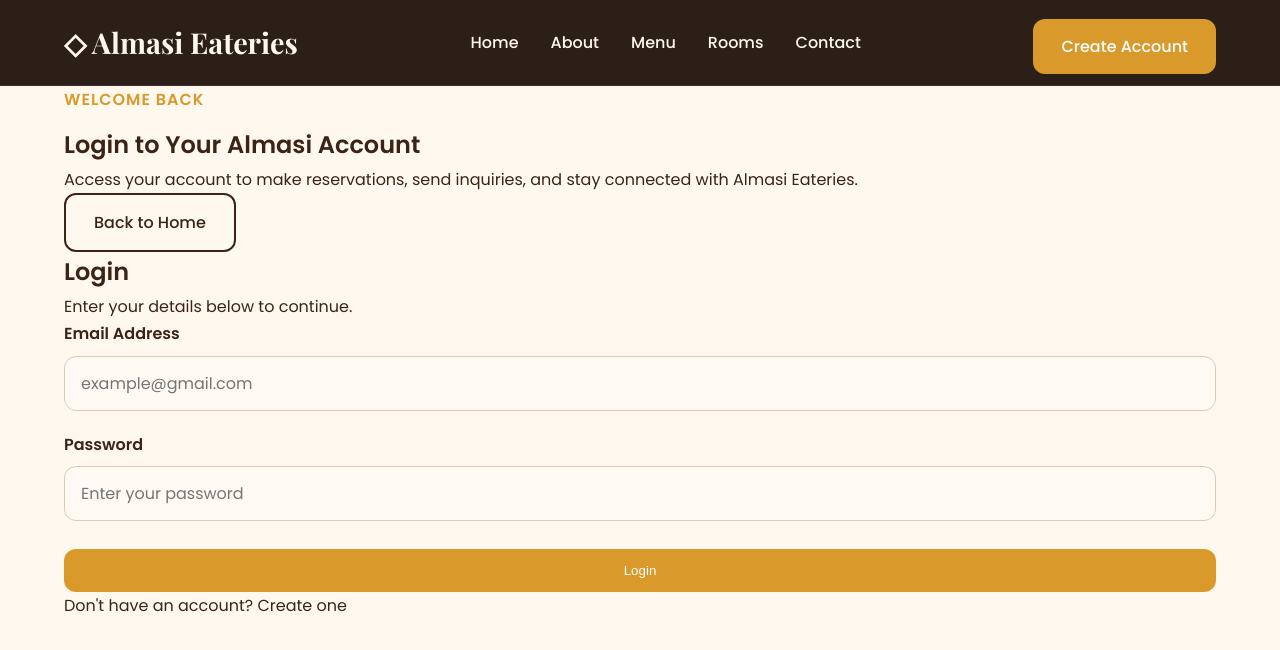
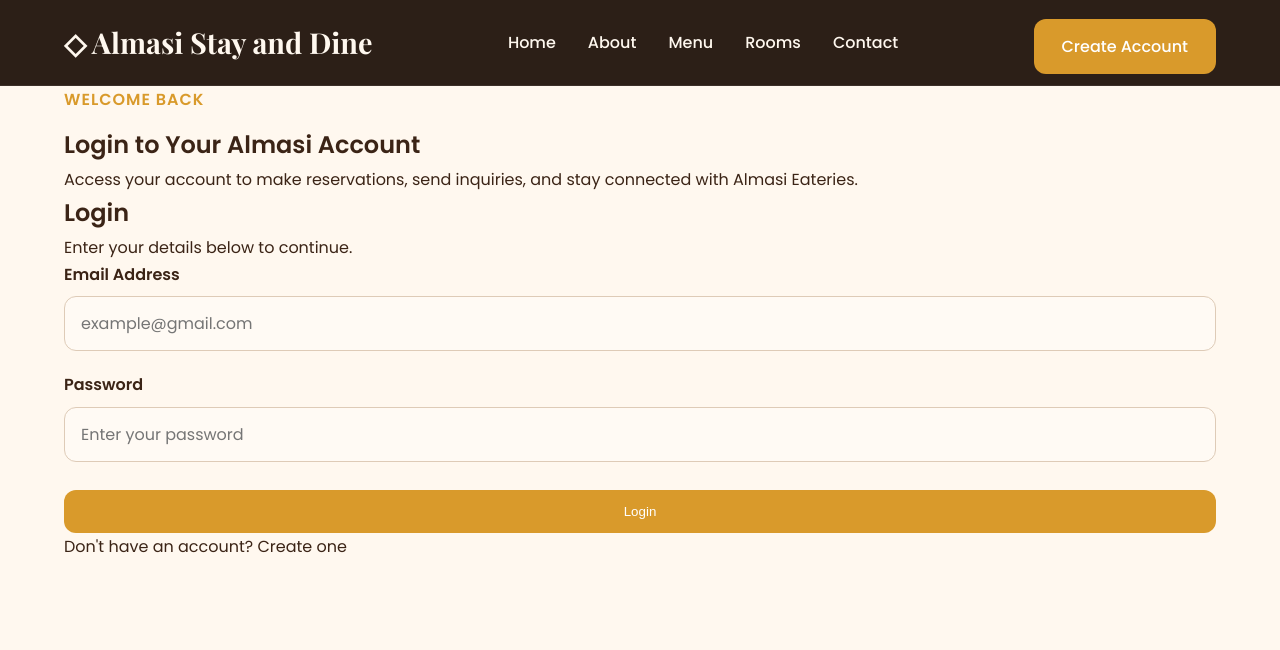
Before and after one commit to wanjiruaisha/almasi-stay-and-dine, a website: page login.html in a window 1280 px wide. Drawn offline with nearby package versions, Linux system fonts and the light colour scheme.

Commit message:
feat: add login form ID and update branding name

```diff
--- a/login.html
+++ b/login.html
@@ -10,7 +10,7 @@
     content="width=device-width, initial-scale=1.0"
   >
 
-  <title>Login | Almasi Eateries</title>
+  <title>Login | Almasi Stay and Dine</title>
 
   <link rel="stylesheet" href="css/style.css">
 
@@ -25,7 +25,7 @@
 
       <!-- LOGO -->
       <a href="index.html" class="logo">
-        ◇ Almasi Eateries
+        ◇ Almasi Stay and Dine
       </a>
 
       <!-- NAV LINKS -->
@@ -86,14 +86,12 @@
             Almasi Eateries.
           </p>
 
-          <a href="index.html" class="btn btn-outline auth-outline">
-            Back to Home
-          </a>
+
 
         </div>
 
         <!-- LOGIN FORM -->
-        <form class="auth-form-card">
+        <form id="loginForm" class="auth-form-card">
 
           <h2>Login</h2>
 
@@ -138,6 +136,11 @@
             Login
           </button>
 
+
+          <!-- JavaScript displays login success or error messages here -->
+          <p id="loginMessage" class="auth-message"></p>
+
+
           <!-- SWITCH PAGE -->
           <p class="auth-small-text">
 
```
